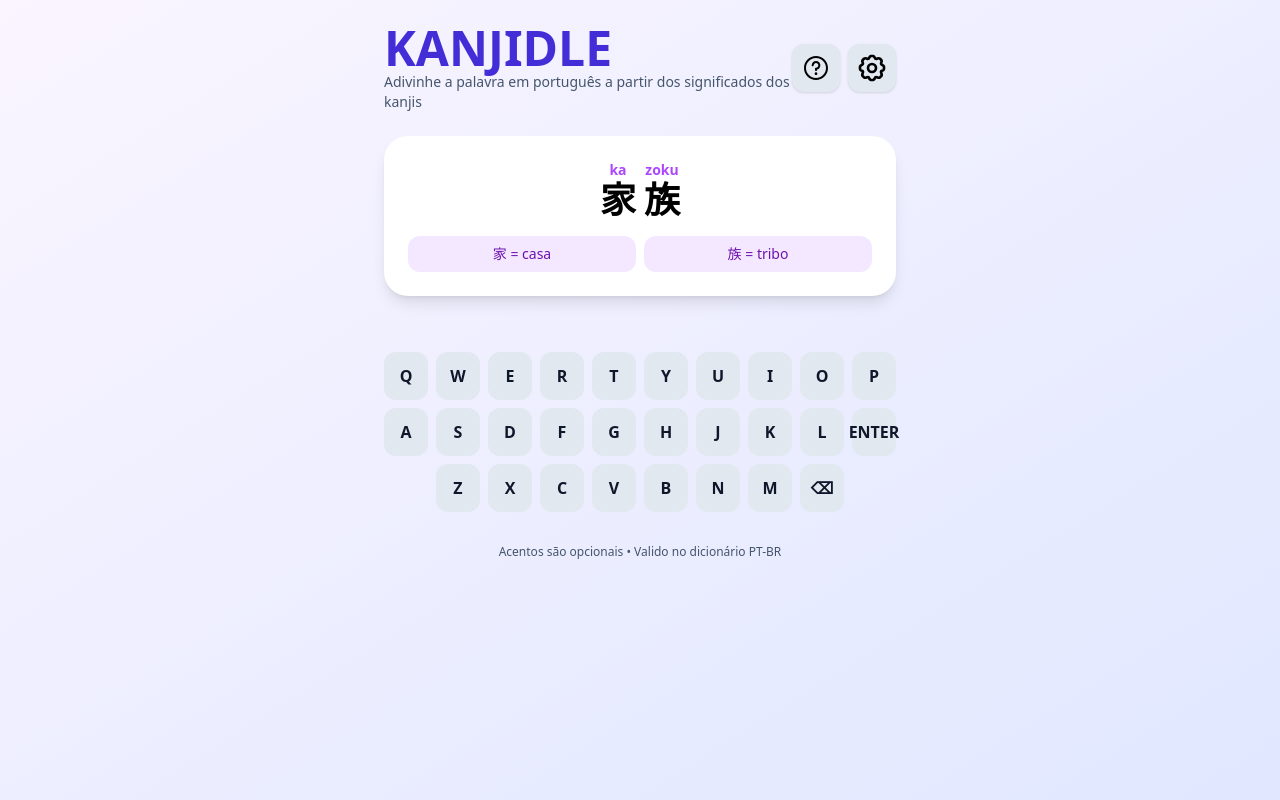
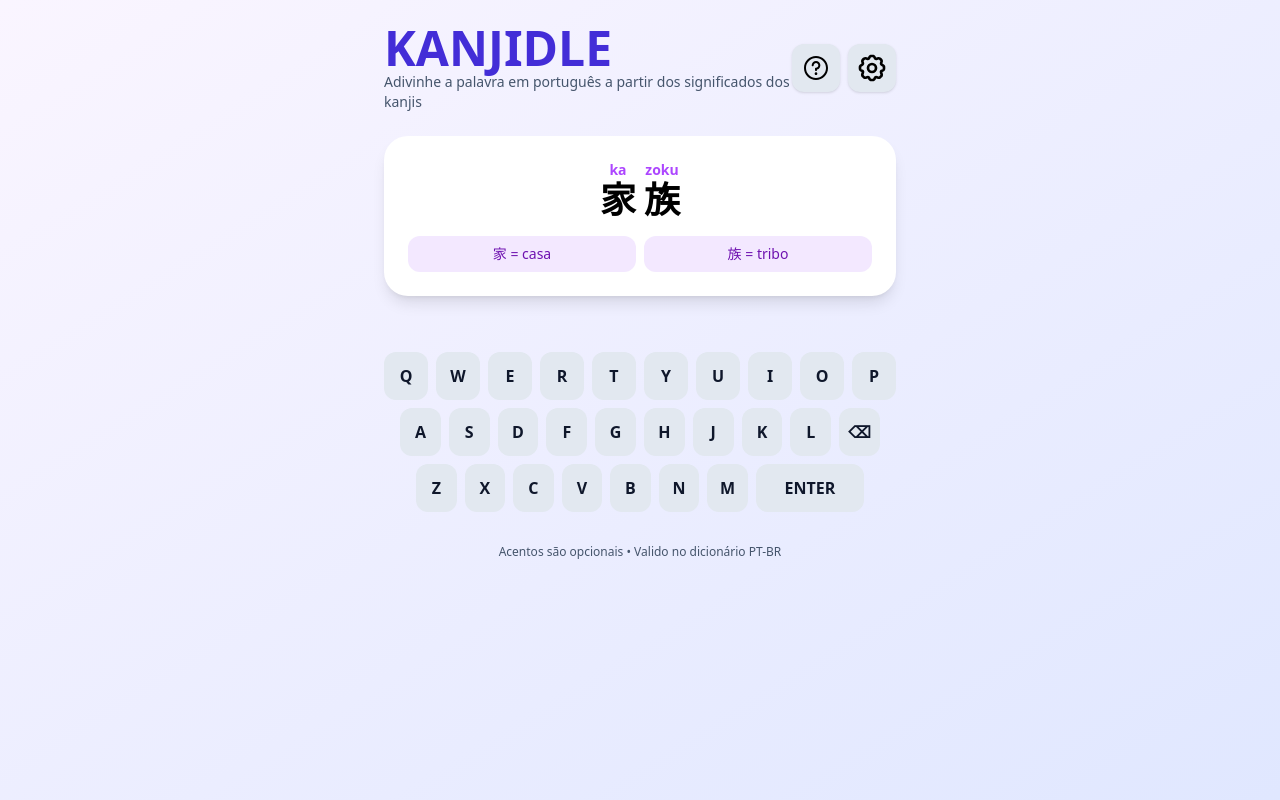
Before and after one commit to WilliamTkhsh/kanjidle, a React (Vite) app in the folder kanjidle/: page / in a window 1280 px wide. Built offline with nearby package versions, Linux system fonts and the light colour scheme.

Commit message:
Ajustes teclado e altera para 12 tentativas

```diff
--- a/kanjidle/src/App.jsx
+++ b/kanjidle/src/App.jsx
@@ -30,7 +30,7 @@ export default function App() {
   const [showSettings, setShowSettings] = useState(false);
   const [darkMode, setDarkMode] = useState(false);
 
-  const attempts = 6;
+  const attempts = 12;
 
   const pickRandom = useCallback(
     (excludeAnswer = null) => {
--- a/kanjidle/src/components/Keyboard.jsx
+++ b/kanjidle/src/components/Keyboard.jsx
@@ -3,8 +3,8 @@ import { useTheme, getTheme } from "../theme";
 import { stripDiacritics, MAX_INPUT_LEN } from "../utils/strings";
 
 const ROW1 = "QWERTYUIOP".split("");
-const ROW2_LETTERS = "ASDFGHJKL".split("");
-const ROW3_LETTERS = "ZXCVBNM".split("");
+const ROW2 = "ASDFGHJKL".split("");
+const ROW3 = "ZXCVBNM".split("");
 
 const STATE_PRIORITY = { absent: 0, present: 1, correct: 2 };
 
@@ -37,18 +37,23 @@ export default function Keyboard({
   const styles = getTheme(dark);
   const keyStates = useMemo(() => computeKeyStatuses(guesses, evaluations), [guesses, evaluations]);
 
-  const keyBase = "h-12 w-full rounded-xl font-bold text-sm sm:text-base flex items-center justify-center select-none";
+  // Estilo base + feedback (hover/active/focus)
+  const keyBase = "h-12 rounded-xl font-bold text-sm sm:text-base flex items-center justify-center select-none transition-colors duration-150 focus:outline-none focus-visible:ring-2 focus-visible:ring-indigo-400 disabled:opacity-60 disabled:cursor-not-allowed";
   const styleFor = (k) => {
     const st = keyStates[k];
     if (st === "correct") return "bg-green-500 text-white hover:bg-green-400 active:bg-green-300";
     if (st === "present") return "bg-yellow-500 text-white hover:bg-yellow-400 active:bg-yellow-300";
     if (st === "absent") return dark
-      ? "bg-slate-700 text-slate-300 hover:bg-slate-600 active:bg-slate-500"
+      ? "bg-slate-800 text-slate-300 hover:bg-slate-600 active:bg-slate-500"
       : "bg-slate-300 text-slate-800 hover:bg-slate-200 active:bg-slate-100";
+    // desconhecido (ENTER/⌫)
     return dark
       ? "bg-slate-600 text-slate-100 hover:bg-slate-500 active:bg-slate-400"
       : "bg-slate-200 text-slate-900 hover:bg-slate-100 active:bg-white";
   };
+
+  const SIZE_NORMAL = "w-10 sm:w-11 md:w-12"; // letras
+  const SIZE_WIDE = "w-24 sm:w-28 md:w-32";   // ENTER
 
   const tryAdd = (k) => {
     if (disabled) return;
@@ -56,49 +61,40 @@ export default function Keyboard({
     onChar?.(k);
   };
 
-  const Key = ({ label, onClick }) => (
-    <button disabled={disabled} onClick={onClick} className={`${keyBase} ${styleFor(label)}`}>
+  const Key = ({ label, onClick, wide = false, ariaLabel }) => (
+    <button
+      aria-label={ariaLabel || label}
+      disabled={disabled}
+      onClick={onClick}
+      className={`${keyBase} ${wide ? SIZE_WIDE : SIZE_NORMAL} ${styleFor(label)}`}
+    >
       {label}
     </button>
   );
 
-  const Spacer = () => <div className="h-12 w-full rounded-xl opacity-0 pointer-events-none" />;
-
-  const row1 = ROW1; // 10
-  const row2 = [...ROW2_LETTERS, "ENTER"]; // 9 + 1 = 10 (ENTER na linha 2)
-  const row3 = [...ROW3_LETTERS, "⌫"]; // 7 + 1 = 8 → +2 spacers para fechar 10
-
   return (
-    <div className="w-full max-w-lg mx-auto grid gap-2">
+    <div className="w-full max-w-lg mx-auto flex flex-col gap-2">
       {/* Linha 1 */}
-      <div className="grid grid-cols-10 gap-2">
-        {row1.map((k) => (
+      <div className="flex justify-center gap-2">
+        {ROW1.map((k) => (
           <Key key={k} label={k} onClick={() => tryAdd(k)} />
         ))}
       </div>
 
-      {/* Linha 2 (com ENTER) */}
-      <div className="grid grid-cols-10 gap-2">
-        {row2.map((k) =>
-          k === "ENTER" ? (
-            <Key key="ENTER" label="ENTER" onClick={() => onEnter?.()} />
-          ) : (
-            <Key key={k} label={k} onClick={() => tryAdd(k)} />
-          )
-        )}
+      {/* Linha 2 (deslocada e com BACKSPACE no fim) */}
+      <div className="flex justify-center gap-2 px-4">
+        {ROW2.map((k) => (
+          <Key key={k} label={k} onClick={() => tryAdd(k)} />
+        ))}
+        <Key label="⌫" ariaLabel="Apagar" onClick={() => onBackspace?.()} />
       </div>
 
-      {/* Linha 3 (com ⌫ + espaçadores para padronizar largura) */}
-      <div className="grid grid-cols-10 gap-2">
-        <Spacer />
-        {row3.map((k) =>
-          k === "⌫" ? (
-            <Key key="BACKSPACE" label="⌫" onClick={() => onBackspace?.()} />
-          ) : (
-            <Key key={k} label={k} onClick={() => tryAdd(k)} />
-          )
-        )}
-        <Spacer />
+      {/* Linha 3 (mais deslocada e com ENTER largo no fim) */}
+      <div className="flex justify-center gap-2 px-8">
+        {ROW3.map((k) => (
+          <Key key={k} label={k} onClick={() => tryAdd(k)} />
+        ))}
+        <Key label="ENTER" wide ariaLabel="Enviar" onClick={() => onEnter?.()} />
       </div>
     </div>
   );
```
